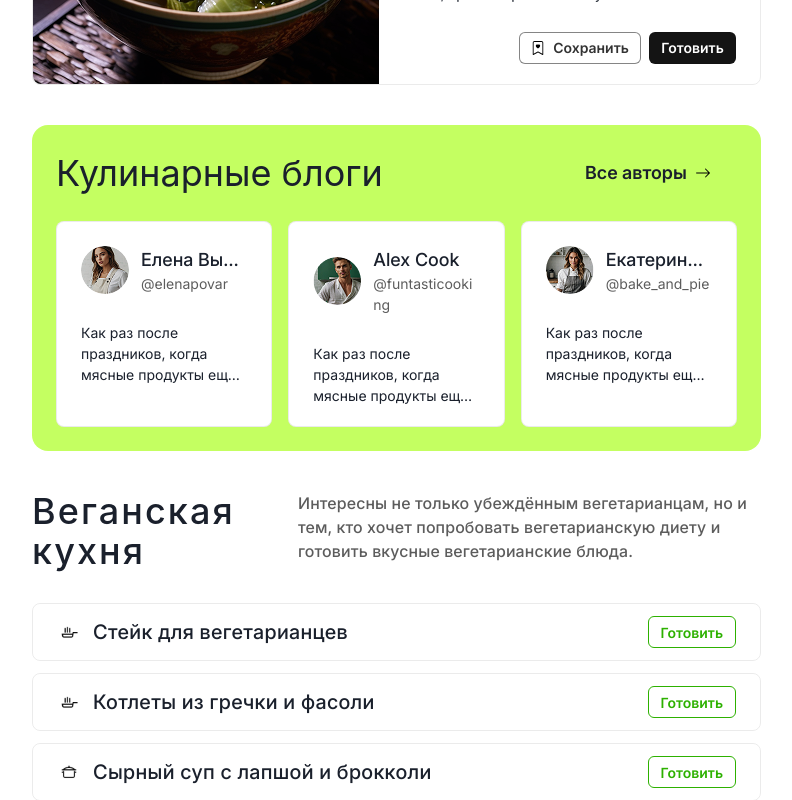
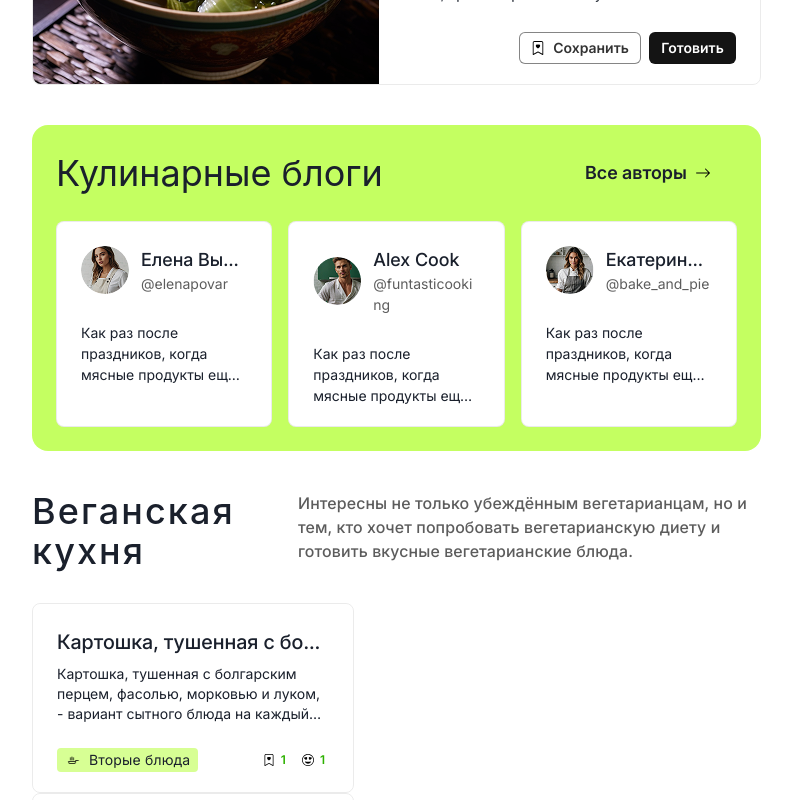
Before and after one commit to ClevertecFrontendLab/joelans, a React (Vite) app: page / in a window 1280 px wide. Shown: the part 2000-2800 px from the top of the page, without its empty margins (248-1040 px from the left). Built offline with nearby package versions, Linux system fonts and the light colour scheme.

Commit message:
feat(content): update vertical card component to make it reusable in another component

```diff
--- a/src/components/Content.tsx
+++ b/src/components/Content.tsx
@@ -6,6 +6,7 @@ import PageTitle from './PageTitle';
 import RowCard from './RowCard';
 import SearchBar from './SearchBar';
 import Slider from './Slider';
+import VerticalCard from './VerticalCard';
 
 const horizontalCards = [
     {
@@ -171,6 +172,22 @@ const Content = () => (
                 title='Веганская кухня'
                 description='Интересны не только убеждённым вегетарианцам, но и тем, кто хочет попробовать вегетарианскую диету и готовить вкусные вегетарианские блюда.'
             />
+            <VerticalCard
+                location='bottom'
+                title='Картошка, тушенная с болгарским перцем и фасолью в томатном соусе'
+                description='Картошка, тушенная с болгарским перцем, фасолью, морковью и луком, -  вариант сытного блюда на каждый день. Фасоль в данном случае заменяет мясо, делая рагу сытным и питательным. Чтобы сократить время  приготовления, возьмём консервированную фасоль. Блюдо хоть и простое, но в полной мере наполнено ароматами и имеет выразительный вкус за счёт  добавления томатной пасты.'
+                category='Вторые блюда'
+                likes={1}
+                favorites={1}
+            />
+            <VerticalCard
+                location='bottom'
+                title='Капустные котлеты'
+                description='Капустные котлеты по этому рецепту получаются необычайно пышными и  невероятно вкусными. Мягкий вкус и лёгкая пряная нотка наверняка помогут сделать эти чудесные котлеты из капусты одним из ваших любимых овощных  блюд.'
+                category='Вторые блюда'
+                likes={1}
+                favorites={2}
+            />
             <Flex gap='12px' flexDirection='column'>
                 <RowCard title='Стейк для вегетарианцев' category='Вторые блюда' />
                 <RowCard title='Котлеты из гречки и фасоли' category='Вторые блюда' />
--- a/src/components/VerticalCard.tsx
+++ b/src/components/VerticalCard.tsx
@@ -4,12 +4,13 @@ import CategoryTag from './CategoryTag';
 import Stats from './Stats';
 
 interface VerticalCardProps {
-    imageSrc: string;
+    imageSrc?: string;
     title: string;
     description: string;
     category: string;
     likes?: number;
     favorites?: number;
+    location?: string;
 }
 
 const VerticalCard = ({
@@ -19,10 +20,17 @@ const VerticalCard = ({
     category,
     likes = 0,
     favorites = 0,
+    location = 'top',
 }: VerticalCardProps) => (
-    <Box border='1px solid #00000014' borderRadius='8px' w='322px' h='414px' flexShrink={0}>
-        <Image src={imageSrc} borderTopRadius='8px' />
-        <Box px='24px' pt='16px' pb='20px'>
+    <Box
+        border='1px solid #00000014'
+        borderRadius='8px'
+        w='322px'
+        h={location === 'bottom' ? 'auto' : '414px'}
+        flexShrink={0}
+    >
+        {location === 'top' && <Image src={imageSrc} borderTopRadius='8px' />}
+        <Box px='24px' pt={location === 'bottom' ? '24px' : '16px'} pb='20px'>
             <Text
                 fontSize='20px'
                 fontWeight='500'
```
